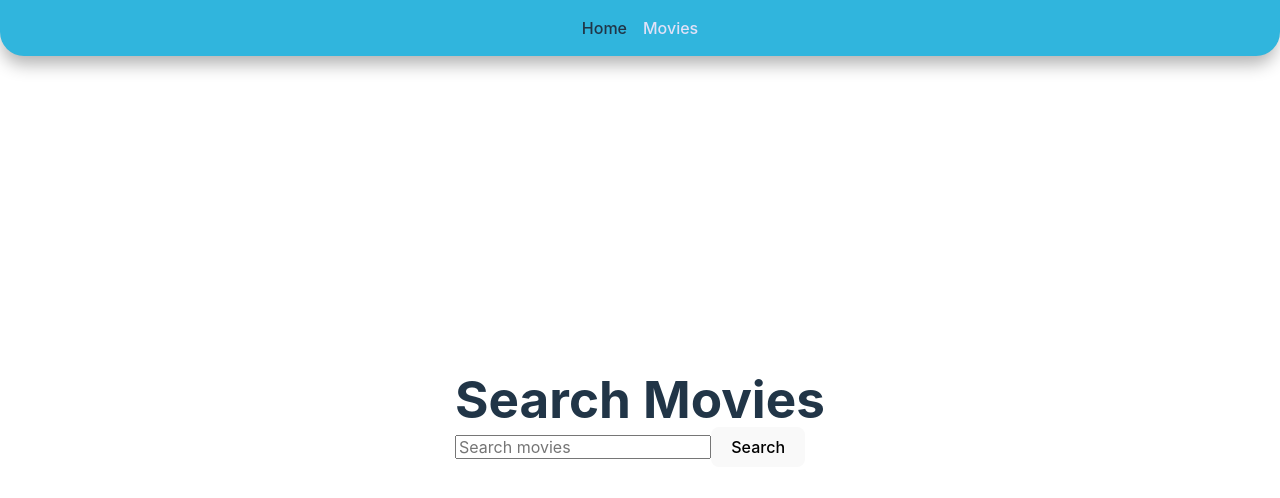
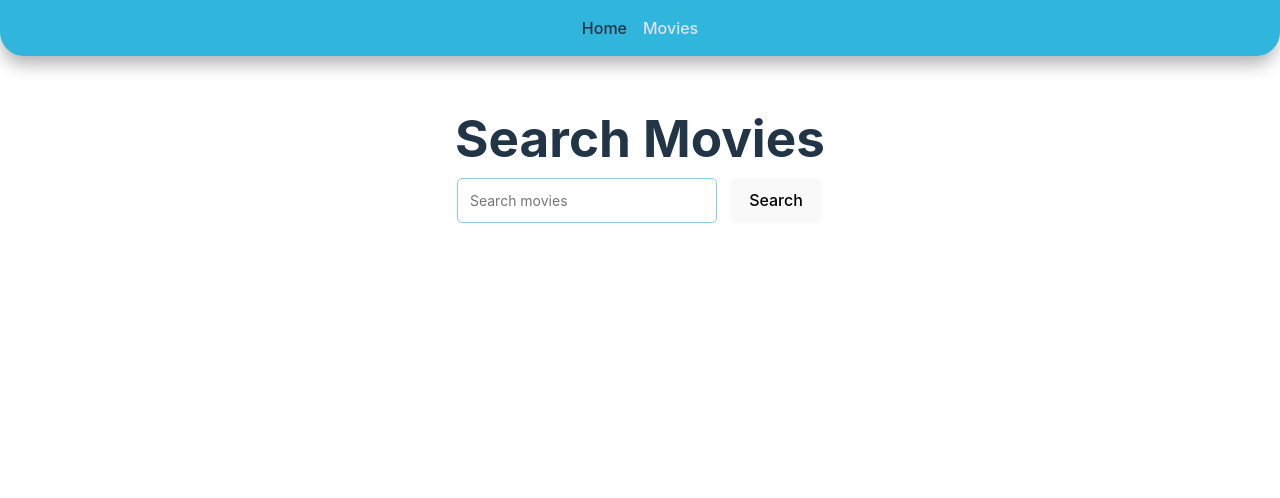
Before and after one commit to SeredaOleksandr/goit-react-hw-05, a React (Vite) app: page /movies in a window 1280 px wide. Shown: the top 498 px of the page. Built offline with nearby package versions, Linux system fonts and the light colour scheme.

Commit message:
add moviespage

```diff
--- a/src/api/movies.js
+++ b/src/api/movies.js
@@ -38,10 +38,10 @@ export const fetchMovieReviews = async id => {
   return data.results;
 };
 
-export const searchMovies = async query => {
+export const searchMovie = async query => {
   const { data } = await axios.get(
     `/3/search/movie?query=${query}&include_adult=false&language=en-US`,
     options
   );
-  return data.results;
+  return data;
 };
--- a/src/components/App.css
+++ b/src/components/App.css
@@ -1,6 +1,6 @@
 #root {
   /* max-width: 1280px; */
-  margin: 0 auto;
+  /* margin: 0 auto; */
   padding: 2rem;
   padding-top: 70px;
   /* text-align: center; */
--- a/src/components/BackLink/BackLink.module.css
+++ b/src/components/BackLink/BackLink.module.css
@@ -1,14 +1,14 @@
 .link {
-  /* display: inline-flex;
-  align-items: center; */
+  display: inline-flex;
+  align-items: center;
   gap: 4px;
-  padding: 8px 0;
+  /* padding: 8px 0; */
   color: black;
   text-decoration: none;
   font-weight: 500;
   text-transform: uppercase;
   font-size: 14px;
-  margin-top: 60px;
+  /* margin-top: 60px; */
   text-align: left;
 }
 
--- a/src/index.css
+++ b/src/index.css
@@ -24,8 +24,8 @@ a:hover {
 
 body {
   margin: 0;
-  display: flex;
-  place-items: center;
+  /* display: flex; */
+  /* place-items: center; */
   min-width: 320px;
   min-height: 100vh;
 }
--- a/src/pages/HomePage/HomePage.module.css
+++ b/src/pages/HomePage/HomePage.module.css
@@ -6,6 +6,7 @@
 .title {
   margin-top: 40px;
   margin-bottom: 20px;
+  text-align: center;
 }
 
 .loading {
--- a/src/pages/MovieDetailsPage/MovieDetailsPage.jsx
+++ b/src/pages/MovieDetailsPage/MovieDetailsPage.jsx
@@ -64,12 +64,12 @@ const MovieDetailsPage = () => {
   const memoizedError = useMemo(() => error, [error]);
 
   return (
-    <div className="s.wrapper">
+    <div className={s.wrapper}>
       <BackLink link={backLinkHref.current}>Go Back!</BackLink>
       {memoizedLoading && <p>Loading...</p>}
       {memoizedError && <NotFoundPage />}
       {!memoizedError && (
-        <div>
+        <div className={s.movie_wrapper}>
           <h2>{memoizedDetails.title}</h2>
           <div className={s.container}>
             <img
--- a/src/pages/MovieDetailsPage/MovieDetailsPage.module.css
+++ b/src/pages/MovieDetailsPage/MovieDetailsPage.module.css
@@ -1,5 +1,12 @@
 .wrapper {
-  padding-bottom: 60px;
+  /* padding-bottom: 60px; */
+}
+
+.movie_wrapper {
+  display: flex;
+  flex-direction: column;
+  align-items: center;
+  justify-content: center;
 }
 
 h2 {
--- a/src/pages/MoviesPage/MoviesPage.jsx
+++ b/src/pages/MoviesPage/MoviesPage.jsx
@@ -1,22 +1,32 @@
 import { useState } from 'react';
-import { searchMovies } from '../../api/movies';
+import { searchMovie } from '../../api/movies';
+import s from './MoviesPage.module.css';
 import MovieList from '../../components/MovieList/MovieList';
+import toast, { Toaster } from 'react-hot-toast';
 
 const MoviesPage = () => {
   const [query, setQuery] = useState('');
+  const [error, setError] = useState(null);
+  const [loader, setLoader] = useState(false);
   const [movies, setMovies] = useState([]);
 
   const handleSubmit = async e => {
     e.preventDefault();
-    const data = await searchMovies(query);
+
+    if (!query.trim()) {
+      return toast.error('Please enter a search query.');
+    }
+
+    const data = await searchMovie(query);
     setMovies(data.results);
   };
 
   return (
-    <div>
+    <div className={s.wrapper}>
       <h1>Search Movies</h1>
-      <form onSubmit={handleSubmit}>
+      <form className={s.form} onSubmit={handleSubmit}>
         <input
+          className={s.input}
           type="search"
           value={query}
           onChange={e => setQuery(e.target.value)}
@@ -24,7 +34,11 @@ const MoviesPage = () => {
         />
         <button type="submit">Search</button>
       </form>
+      {loader && <p>Loading...</p>}
+      {error && <p className={style.error}>{error}</p>}
+
       <MovieList movies={movies} />
+      <Toaster position="top-right" reverseOrder={false} />
     </div>
   );
 };
--- a/src/pages/MoviesPage/MoviesPage.module.css
+++ b/src/pages/MoviesPage/MoviesPage.module.css
@@ -0,0 +1,30 @@
+.wrapper {
+  display: flex;
+  flex-direction: column;
+  gap: 12px;
+  align-items: center;
+
+  h1 {
+    margin-top: 40px;
+  }
+}
+
+.form {
+  display: flex;
+  gap: 12px;
+  /* align-items: center; */
+  justify-content: center;
+}
+
+.input {
+  width: 260px;
+  border-radius: 5px;
+  padding: 12px;
+  font-size: 16px;
+  outline: none;
+  border: 1px solid skyblue;
+}
+
+.input::placeholder {
+  font-size: 14px;
+}
--- a/src/pages/NotFoundPage/NotFoundPage.jsx
+++ b/src/pages/NotFoundPage/NotFoundPage.jsx
@@ -4,9 +4,9 @@ import s from './NotFoundPage.module.css';
 const NotFoundPage = () => {
   return (
     <div className={s.cover}>
-      <button className={s.error_btn}>
+      {/* <button className={s.error_btn}>
         <Link to="/">Go to Home</Link>
-      </button>
+      </button> */}
       <p className={s.error_massage}>Oops! Wrong page...</p>
       <p className={s.error_big}>404</p>
     </div>
--- a/src/pages/NotFoundPage/NotFoundPage.module.css
+++ b/src/pages/NotFoundPage/NotFoundPage.module.css
@@ -2,7 +2,8 @@
   text-align: center;
   color: red;
   display: flex;
-  gap: 20px;
+  flex-direction: column;
+  /* gap: 20px; */
 }
 
 .error_btn {
@@ -15,5 +16,6 @@
 }
 
 .error_big {
+  margin: 0 auto;
   font-size: 200px;
 }
```
